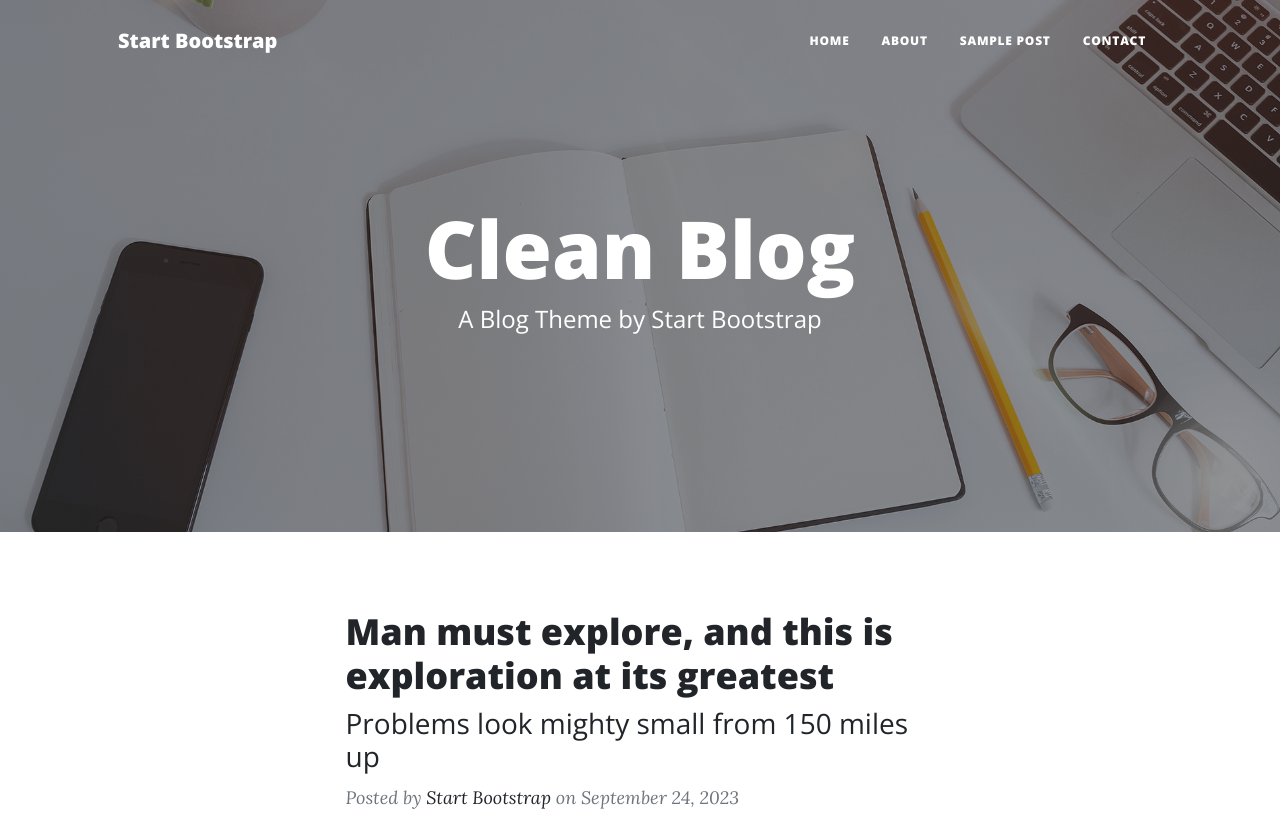
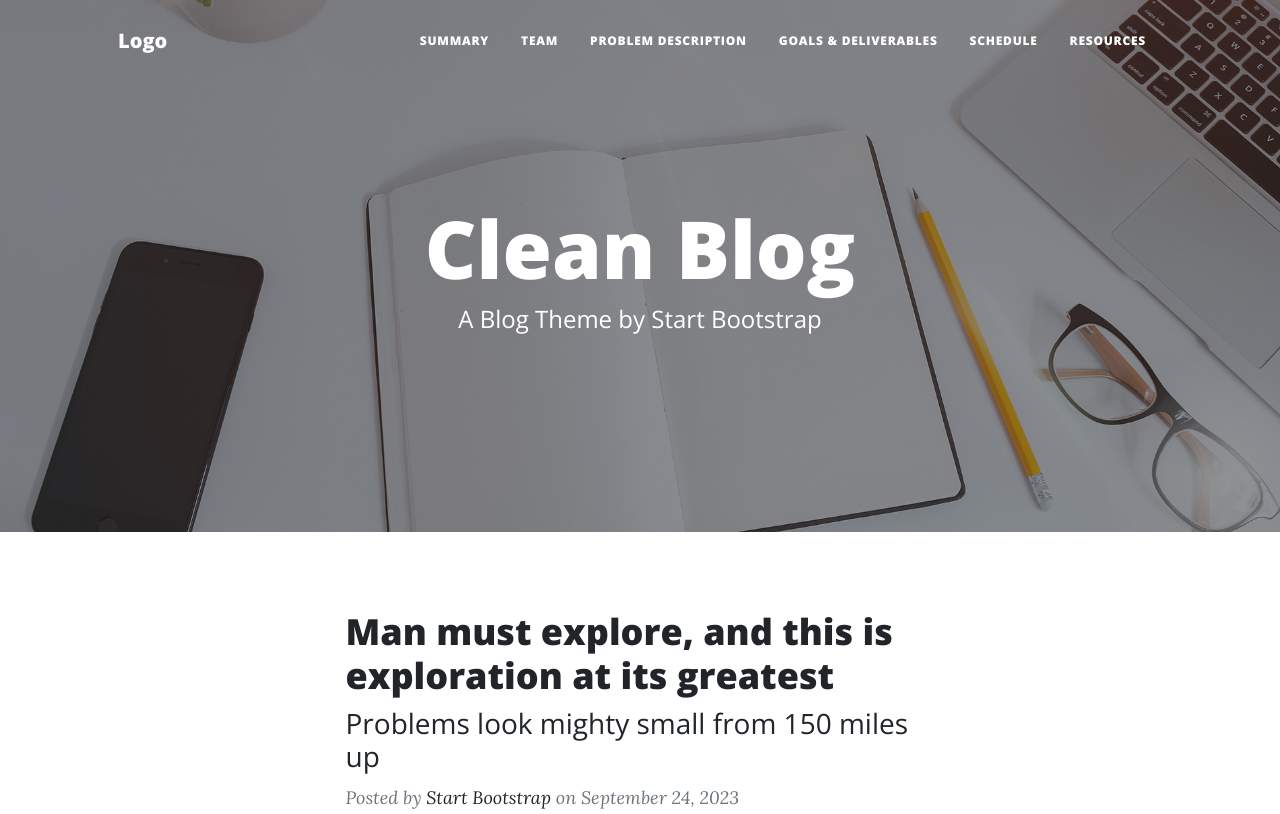
Before and after one commit to EricNguyen1213/sp25-finproj-lets-goooo, a plain HTML site: page index.html in a window 1280 px wide. Shown: the top 814 px of the page. Drawn offline with nearby package versions, Linux system fonts and the light colour scheme.

Commit message:
sticky navbar

```diff
--- a/index.html
+++ b/index.html
@@ -17,19 +17,22 @@
     </head>
     <body>
         <!-- Navigation-->
-        <nav class="navbar navbar-expand-lg navbar-light" id="mainNav">
+
+        <nav class="navbar navbar-expand-lg navbar-light fixed-top" id="mainNav">
             <div class="container px-4 px-lg-5">
-                <a class="navbar-brand" href="index.html">Start Bootstrap</a>
+                <a class="navbar-brand" href="index.html">Logo</a>
                 <button class="navbar-toggler" type="button" data-bs-toggle="collapse" data-bs-target="#navbarResponsive" aria-controls="navbarResponsive" aria-expanded="false" aria-label="Toggle navigation">
                     Menu
                     <i class="fas fa-bars"></i>
                 </button>
                 <div class="collapse navbar-collapse" id="navbarResponsive">
                     <ul class="navbar-nav ms-auto py-4 py-lg-0">
-                        <li class="nav-item"><a class="nav-link px-lg-3 py-3 py-lg-4" href="index.html">Home</a></li>
-                        <li class="nav-item"><a class="nav-link px-lg-3 py-3 py-lg-4" href="about.html">About</a></li>
-                        <li class="nav-item"><a class="nav-link px-lg-3 py-3 py-lg-4" href="post.html">Sample Post</a></li>
-                        <li class="nav-item"><a class="nav-link px-lg-3 py-3 py-lg-4" href="contact.html">Contact</a></li>
+                        <li class="nav-item"><a class="nav-link px-lg-3 py-3 py-lg-4" href="index.html">Summary</a></li>
+                        <li class="nav-item"><a class="nav-link px-lg-3 py-3 py-lg-4" href="contact.html">Team</a></li>
+                        <li class="nav-item"><a class="nav-link px-lg-3 py-3 py-lg-4" href="about.html">Problem Description</a></li>
+                        <li class="nav-item"><a class="nav-link px-lg-3 py-3 py-lg-4" href="post.html">Goals & Deliverables</a></li>
+                        <li class="nav-item"><a class="nav-link px-lg-3 py-3 py-lg-4" href="post.html">Schedule</a></li>
+                        <li class="nav-item"><a class="nav-link px-lg-3 py-3 py-lg-4" href="post.html">Resources</a></li>
                     </ul>
                 </div>
             </div>
```
Also changed, not shown: css/styles.css.
